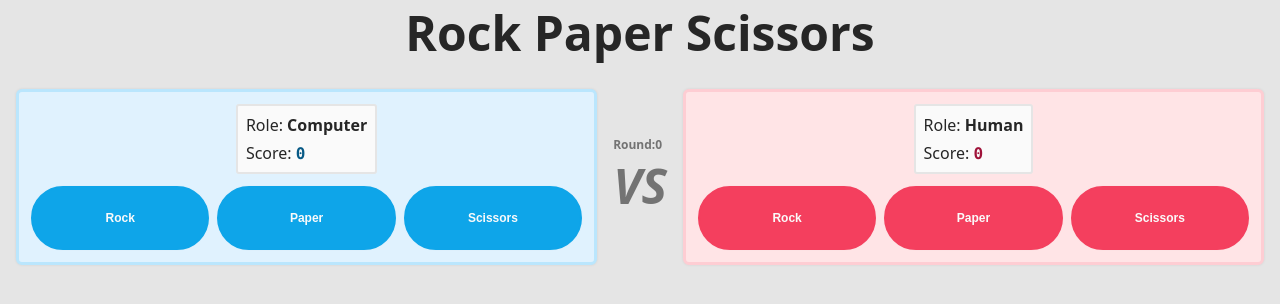
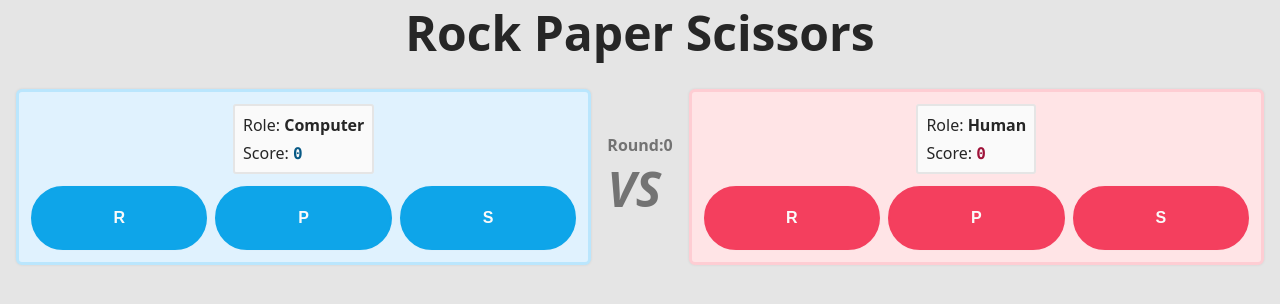
Before and after one commit to singularwind979/odin-rps, a website with bundled scripts: page index.html in a window 1280 px wide. Built offline with nearby package versions, Linux system fonts and the light colour scheme.

Commit message:
feat(ui): shorten move labels and raise the type scale
Use the single-letter moves (R/P/S) already carried in data-move as the
button labels, and step the buttons and round counter up from font-1 to
font-2.

Co-Authored-By: Claude Code <noreply@anthropic.com>

```diff
--- a/index.html
+++ b/index.html
@@ -19,14 +19,14 @@
                 <div>Score: <span class="score font-code font-bold font-sky-8">0</span></div>
             </div>
             <ul class="flexbox-row self-stretch multi-line g-2">
-                <li class="flexbox-row flex-auto"><button data-move="r" class="flex-auto p-1 size-x-4 size-y-4 b-1 r-pill sh-1 font-1 font-bold bg-sky-5 b-sky-5 font-white">Rock</button></li>
-                <li class="flexbox-row flex-auto"><button data-move="p" class="flex-auto p-1 size-x-4 size-y-4 b-1 r-pill sh-1 font-1 font-bold bg-sky-5 b-sky-5 font-white">Paper</button></li>
-                <li class="flexbox-row flex-auto"><button data-move="s" class="flex-auto p-1 size-x-4 size-y-4 b-1 r-pill sh-1 font-1 font-bold bg-sky-5 b-sky-5 font-white">Scissors</button></li>
+                <li class="flexbox-row flex-auto"><button data-move="r" class="flex-auto p-1 size-x-4 size-y-4 b-1 r-pill sh-1 font-2 font-bold bg-sky-5 b-sky-5 font-white">R</button></li>
+                <li class="flexbox-row flex-auto"><button data-move="p" class="flex-auto p-1 size-x-4 size-y-4 b-1 r-pill sh-1 font-2 font-bold bg-sky-5 b-sky-5 font-white">P</button></li>
+                <li class="flexbox-row flex-auto"><button data-move="s" class="flex-auto p-1 size-x-4 size-y-4 b-1 r-pill sh-1 font-2 font-bold bg-sky-5 b-sky-5 font-white">S</button></li>
             </ul>
         </div>
 
         <div class="flexbox-col flex-rigid">
-            <div class="font-1 font-bold font-neutral-5">Round:<span class="index">0</span></div>
+            <div class="font-2 font-bold font-neutral-5">Round:<span class="index">0</span></div>
             <div class="font-5 font-bold font-italic font-neutral-5">VS</div>
         </div>
 
@@ -36,9 +36,9 @@
                 <div>Score: <span class="score font-code font-bold font-rose-8">0</span></div>
             </div>
             <ul class="flexbox-row self-stretch multi-line g-2">
-                <li class="flexbox-row flex-auto"><button data-move="r" class="flex-auto p-1 size-x-4 size-y-4 b-1 r-pill sh-1 font-1 font-bold bg-rose-5 b-rose-5 font-white">Rock</button></li>
-                <li class="flexbox-row flex-auto"><button data-move="p" class="flex-auto p-1 size-x-4 size-y-4 b-1 r-pill sh-1 font-1 font-bold bg-rose-5 b-rose-5 font-white">Paper</button></li>
-                <li class="flexbox-row flex-auto"><button data-move="s" class="flex-auto p-1 size-x-4 size-y-4 b-1 r-pill sh-1 font-1 font-bold bg-rose-5 b-rose-5 font-white">Scissors</button></li>
+                <li class="flexbox-row flex-auto"><button data-move="r" class="flex-auto p-1 size-x-4 size-y-4 b-1 r-pill sh-1 font-2 font-bold bg-rose-5 b-rose-5 font-white">R</button></li>
+                <li class="flexbox-row flex-auto"><button data-move="p" class="flex-auto p-1 size-x-4 size-y-4 b-1 r-pill sh-1 font-2 font-bold bg-rose-5 b-rose-5 font-white">P</button></li>
+                <li class="flexbox-row flex-auto"><button data-move="s" class="flex-auto p-1 size-x-4 size-y-4 b-1 r-pill sh-1 font-2 font-bold bg-rose-5 b-rose-5 font-white">S</button></li>
             </ul>
         </div>
 
```
